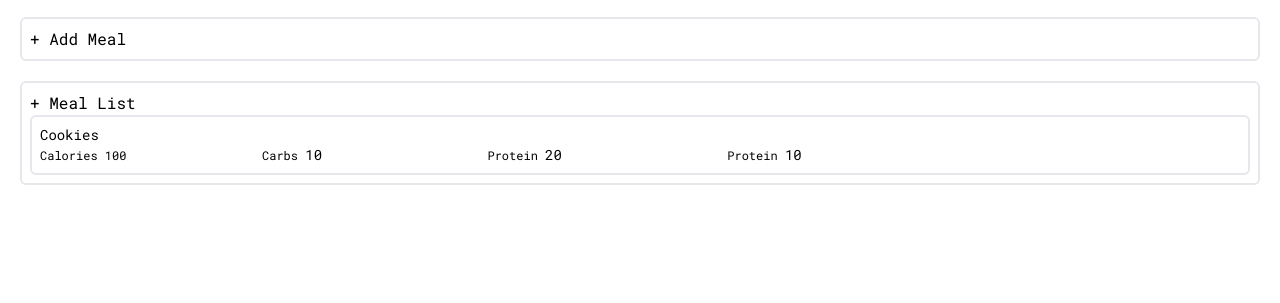
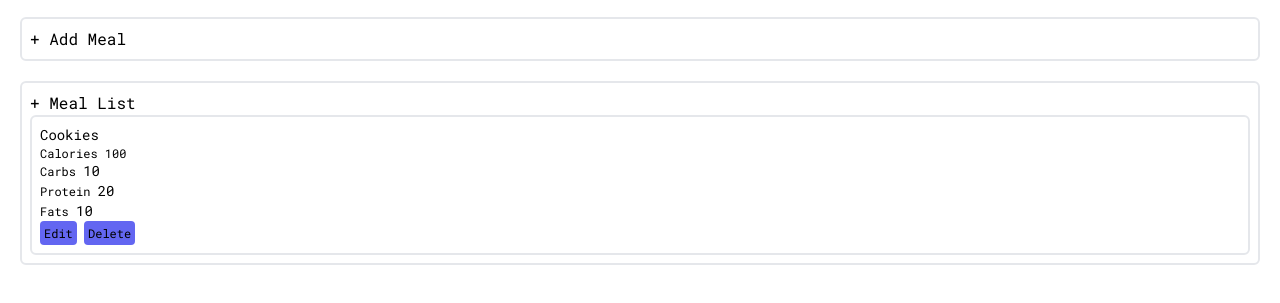
Before and after one commit to amchatman/Calorie-caculator, a website: page src/index.html in a window 1280 px wide. Shown: the part 79-382 px from the top of the page. Drawn offline with Linux system fonts and the light colour scheme.

Commit message:
Form Update -Delete form action -Add divs -Add window load

```diff
--- a/src/index.html
+++ b/src/index.html
@@ -23,7 +23,7 @@
         <section class="m-5 p-2 border-2 rounded-md">
             <!--Input list -->
             <button onclick="dropDownMenu()">+ Add Meal</button>
-            <form action="#"id="calorieForm" class="p-3 hidden">
+            <form id="calorieForm" class="p-3 hidden">
                 <div class="my-2.5">
                     <label for="name" class="block float-left w-28">Description</label>
                     <input type="text" name="name" placeholder="Name" id="description" class="clear-both"/>
@@ -57,18 +57,27 @@
                     <input type="text" value="Cookies"/>
                 </div>
                 <div class="text-xs">
+                    <div>
                         <label for="calorieOutput">Calories</label>
                         <input type="numbers" name="calorieOutput" value="100"/>
+                    </div>
 
+                    <div>
                         <label for="carbOutput">Carbs</label>
                         <input type="numbers" name="carbOutput" value="10" class="text-sm"/>
-
+                    </div>
+                    <div>
                         <label for="proteinOutput">Protein</label>
                         <input type="numbers" name="proteinOutput" value="20" class="text-sm"/>
-
-                    <label for="fatsOutput">Protein</label>
+                    </div>
+                    <div>
+                        <label for="fatsOutput">Fats</label>
                         <input type="numbers" name="fatsOutput" value="10" class="text-sm"/>
-
+                    </div>
+                    <div>
+                        <button class="bg-indigo-500 rounded p-1">Edit</button>
+                        <button class="bg-indigo-500 rounded p-1">Delete</button>
+                    </div>
                 </div>
             </div>
         </section>
--- a/src/script.js
+++ b/src/script.js
@@ -32,3 +32,9 @@ function dropDownMenu(){
  }
 
 //console.log("HELLO");
+
+//Form loader
+window.addEventListener('load',() => {
+  const calorieForm = document.querySelector("#calorieForm");
+  const inputCalories = document.querySelector("calories");
+})
```
Also changed, not shown: dist/output.css. Lines whose indentation alone changed are shown as unchanged.
